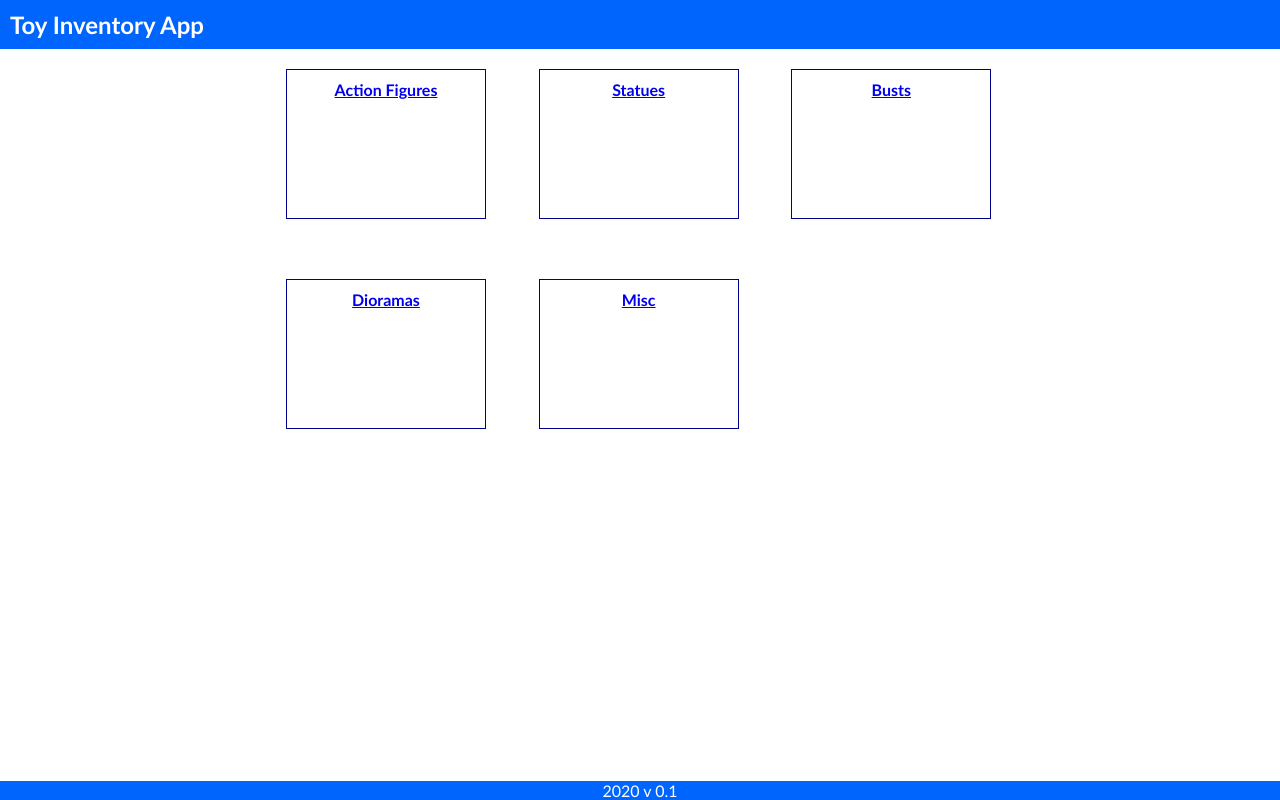
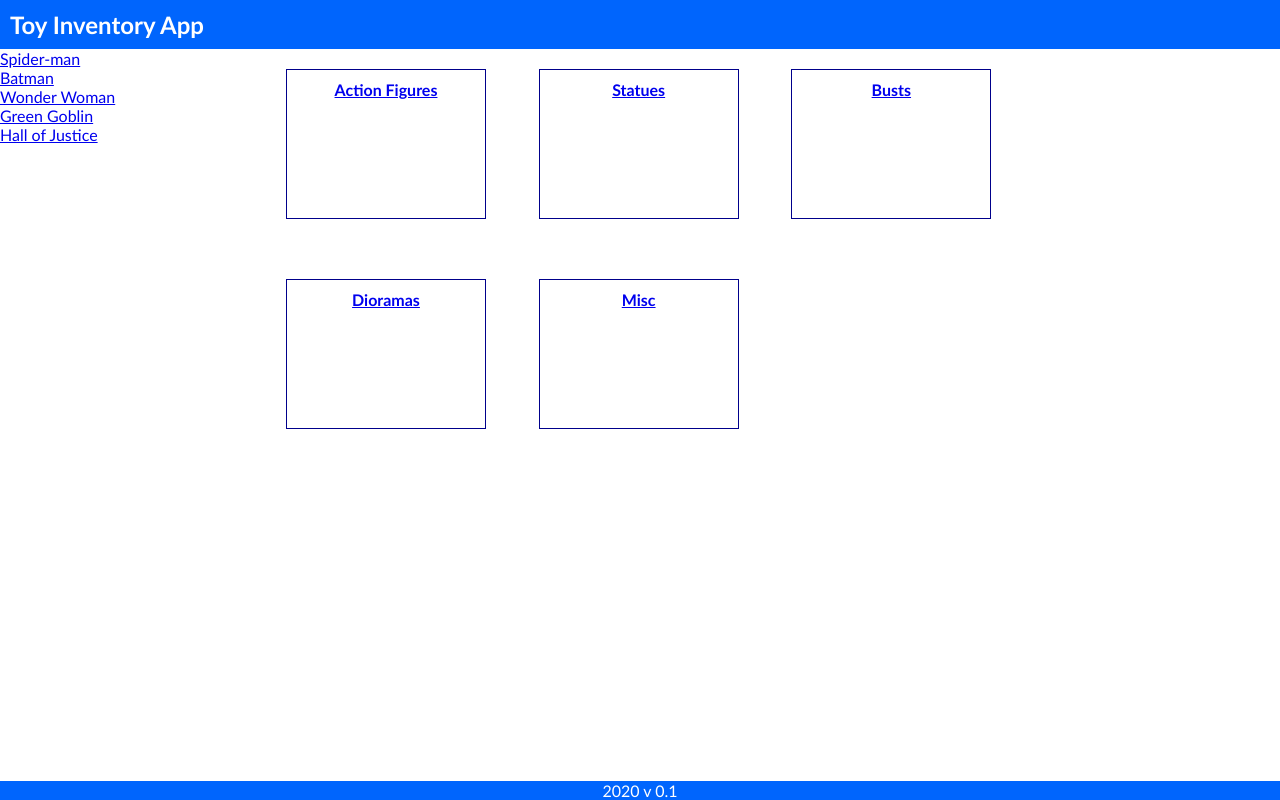
Before and after one commit to ginhanlabs/toyInvAng, an Angular app: page /home in a window 1280 px wide. Built offline with nearby package versions, Linux system fonts and the light colour scheme.

Commit message:
add nav stub

```diff
--- a/src/app/components/navigation/navigation.component.html
+++ b/src/app/components/navigation/navigation.component.html
@@ -1,3 +1,7 @@
 <div *ngIf="display">
-    <p>navigation works!</p>
+    <div *ngFor="let d of data">
+        <a href="#">
+            {{ d.name}}
+        </a>
+    </div>
 </div>
--- a/src/app/components/navigation/navigation.component.ts
+++ b/src/app/components/navigation/navigation.component.ts
@@ -1,3 +1,5 @@
+import { INavigation } from './../../shared/navigation.model';
+import { NavigationService } from './../../shared/NavigationService';
 import { Component, OnInit } from '@angular/core';
 import { ActivatedRoute } from '@angular/router';
 
@@ -8,11 +10,16 @@ import { ActivatedRoute } from '@angular/router';
 })
 export class NavigationComponent implements OnInit {
 
-  display: boolean = false;
-  constructor(private activatedRoute: ActivatedRoute) { }
+  display: boolean = true;
+  data: INavigation[];
+
+  constructor(private activatedRoute: ActivatedRoute,
+            private navigationService: NavigationService) { }
 
   ngOnInit(): void {
+    /* TODO filter out from param */
     console.log("hello nav");
+    this.data = this.navigationService.getNavigation();
   }
 
   displayNavigation() {
```
